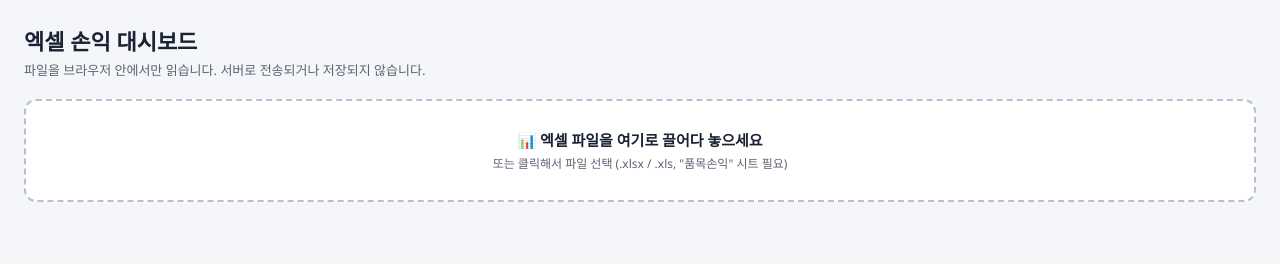
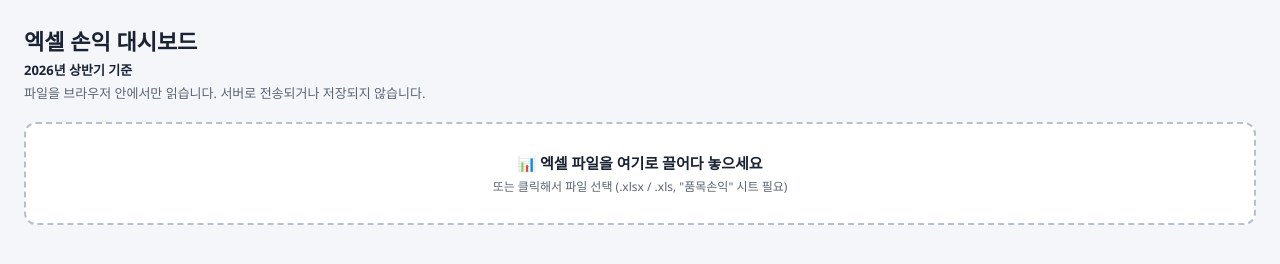
Before and after one commit to gwpark721gg/pnl-dashboard, a plain HTML site: page index.html in a window 1280 px wide. Drawn offline with Linux system fonts and the light colour scheme.

Commit message:
Add "2026년 상반기 기준" subtitle under the dashboard title
Co-Authored-By: Claude Sonnet 5 <noreply@anthropic.com>

```diff
--- a/index.html
+++ b/index.html
@@ -23,6 +23,7 @@
   body{padding:24px;}
   h1{font-size:22px;margin:0 0 4px;}
   .subtitle{color:var(--text-sub);font-size:13px;margin-bottom:20px;}
+  .subtitle.period{margin-bottom:4px;font-weight:600;color:var(--text);}
 
   /* ---- Drop zone ---- */
   #dropzone{
@@ -128,6 +129,7 @@
 <body>
 
 <h1>엑셀 손익 대시보드</h1>
+<div class="subtitle period">2026년 상반기 기준</div>
 <div class="subtitle">파일을 브라우저 안에서만 읽습니다. 서버로 전송되거나 저장되지 않습니다.</div>
 
 <div id="dropzone">
```
